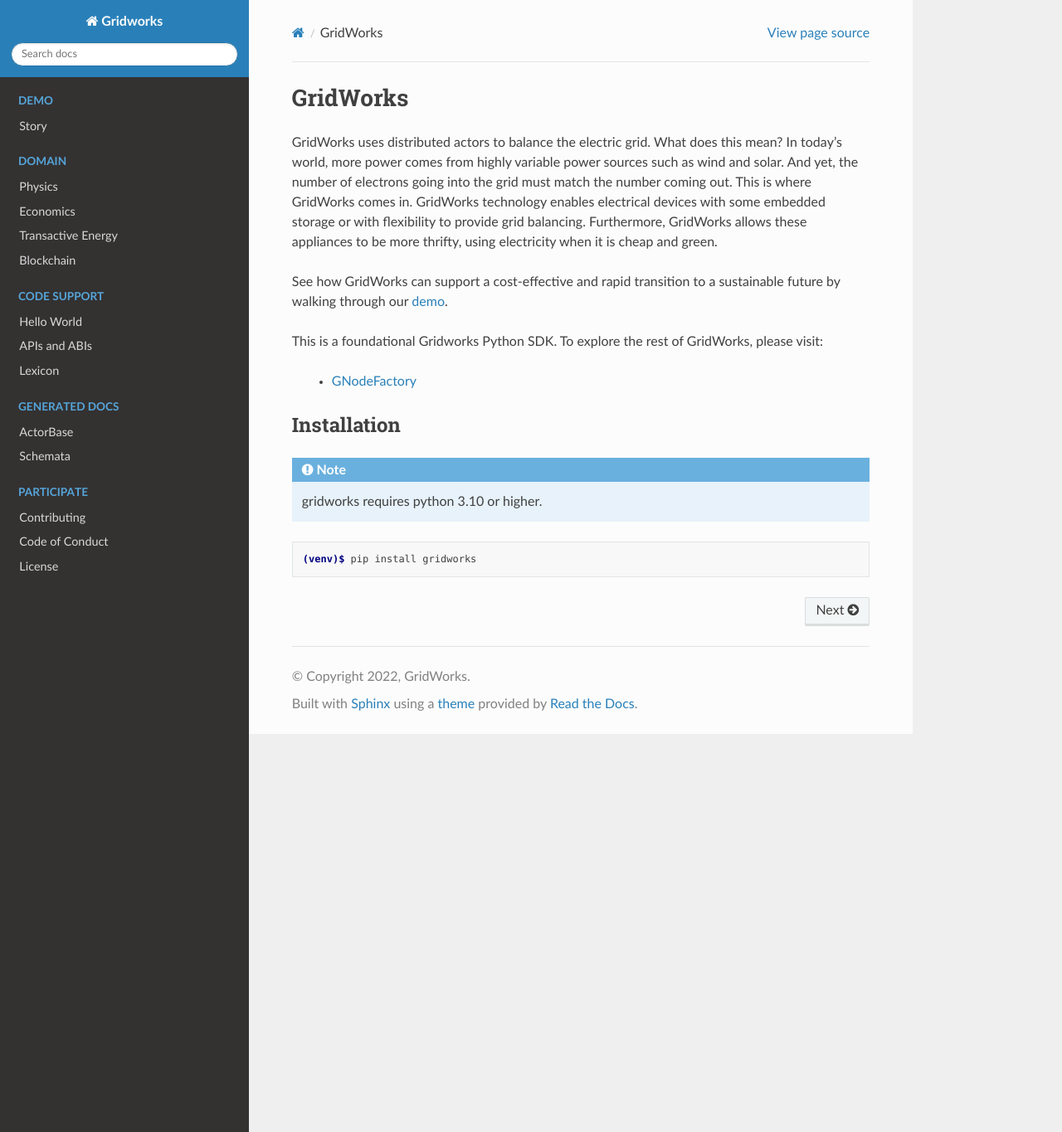
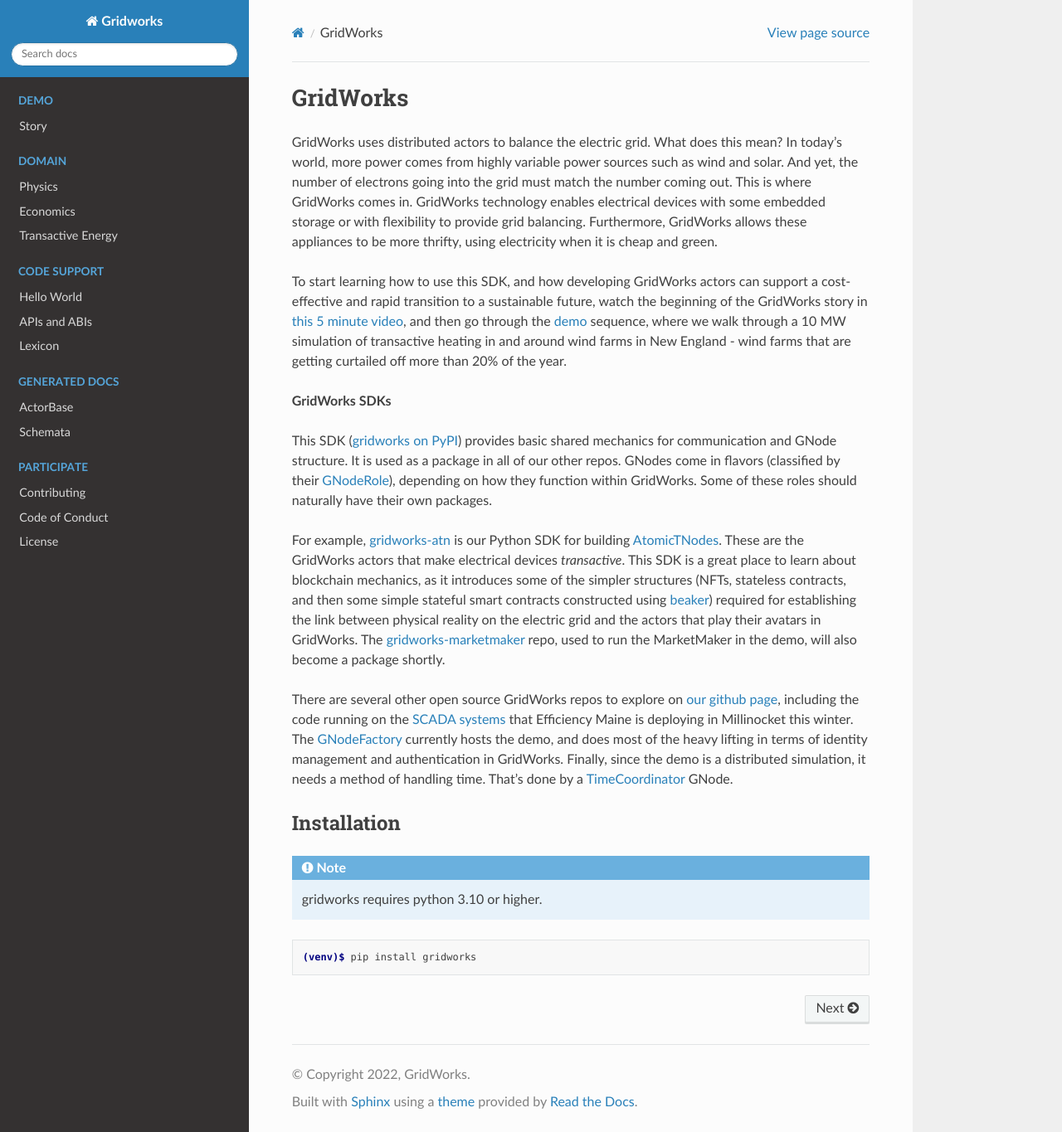
Before and after one commit to thegridelectric/gridworks, a Sphinx documentation site: the page built from docs/index.rst, in a window 1280 px wide and 1365 px high. Shown: the whole window at 83% size. Built offline with Sphinx 7.4.7 and the Read the Docs theme 2.0.0, drawn with Linux system fonts in a browser that asks for light colours.

Commit message:
doc cleanup

```diff
--- a/docs/blockchain.rst
+++ /dev/null
@@ -1,2 +0,0 @@
-Blockchain in GridWorks
-=======================
--- a/docs/index.rst
+++ b/docs/index.rst
@@ -8,13 +8,35 @@
 balancing. Furthermore, GridWorks allows these appliances to be more thrifty, using electricity when
 it is cheap and green.
 
-See how GridWorks can support a cost-effective and rapid transition to a sustainable future by walking
-through our `demo <story.html>`_.
-
-This is a foundational Gridworks Python SDK.  To explore the rest of GridWorks, please visit:
+To start learning how to use this SDK, and how developing GridWorks actors can support a cost-effective and rapid transition to a sustainable future,
+watch the beginning of the GridWorks story in `this 5 minute video <https://www.youtube.com/watch?v=5QFNQcp2Yzs>`_,
+and then go through the `demo <story.html>`_ sequence, where we walk through a 10 MW simulation of transactive heating in
+and around wind farms in New England - wind farms that are getting curtailed off more than 20% of the year.
 
 
- - `GNodeFactory <https://pypi.org/project/g-node-factory/>`_
+**GridWorks SDKs**
+
+This SDK (`gridworks on PyPI <https://pypi.org/project/gridworks/>`_) provides basic shared mechanics for communication and GNode structure. It is used as a package
+in all of our other repos. GNodes come in flavors (classified by their `GNodeRole <g-node-role.html>`_), depending
+on how they function within GridWorks. Some of these roles should naturally have their own packages.
+
+For example,
+`gridworks-atn <https://gridworks-atn.readthedocs.io/en/latest/>`_ is our Python SDK for building
+`AtomicTNodes <atomic-t-node.html>`_. These are the GridWorks
+actors that make electrical devices *transactive*. This SDK is a great place to learn about blockchain
+mechanics, as it introduces some of the simpler structures (NFTs, stateless contracts, and then some
+simple stateful smart contracts constructed using  `beaker <https://github.com/algorand-devrel/beaker>`_)
+required for establishing the link between physical reality on the electric grid and the actors that play
+their avatars in GridWorks.  The `gridworks-marketmaker <https://github.com/thegridelectric/gridworks-marketmaker>`_
+repo, used to run the MarketMaker in the demo, will also become a package shortly.
+
+There are several other open source GridWorks repos to explore on `our github page <https://github.com/thegridelectric>`_,
+including the code running on the `SCADA systems <https://github.com/thegridelectric/gw-scada-spaceheat-python>`_
+that Efficiency Maine is deploying in Millinocket this winter.
+The  `GNodeFactory <https://github.com/thegridelectric/g-node-factory>`_ currently hosts the demo,
+and  does most of the heavy lifting in terms of identity management and authentication in GridWorks. Finally, since the demo
+is a distributed simulation, it needs a method of handling time. That's done by a `TimeCoordinator <https://github.com/thegridelectric/gridworks-timecoordinator>`_ GNode.
+
 
 Installation
 ^^^^^^^^^^^
@@ -66,7 +87,6 @@
 
 
 
-
 .. toctree::
     :hidden:
     :maxdepth: 2
```
Also changed, not shown: other parts of docs/index.rst (+0 -1 lines), docs/aggregated-t-node.md (+15 -2 lines), docs/price-service.md (+1 -1 lines), docs/weather-service.md (+1 -1 lines).
